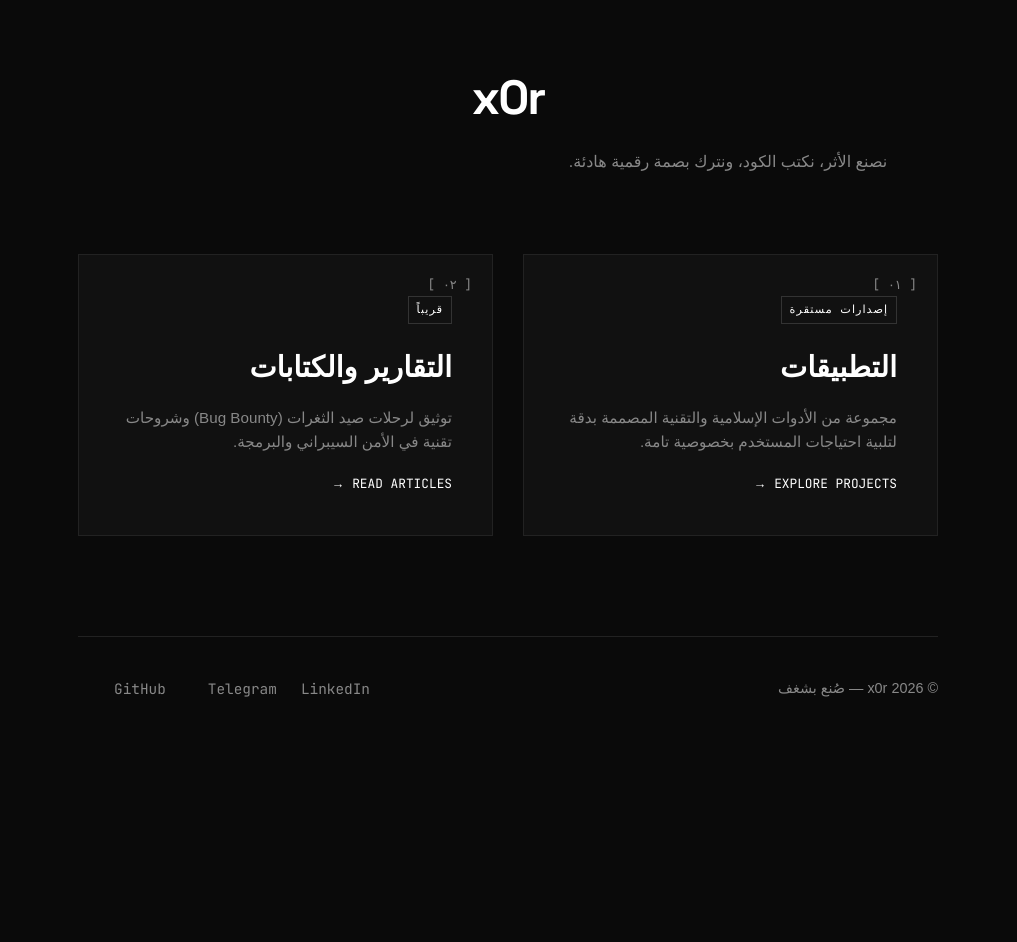
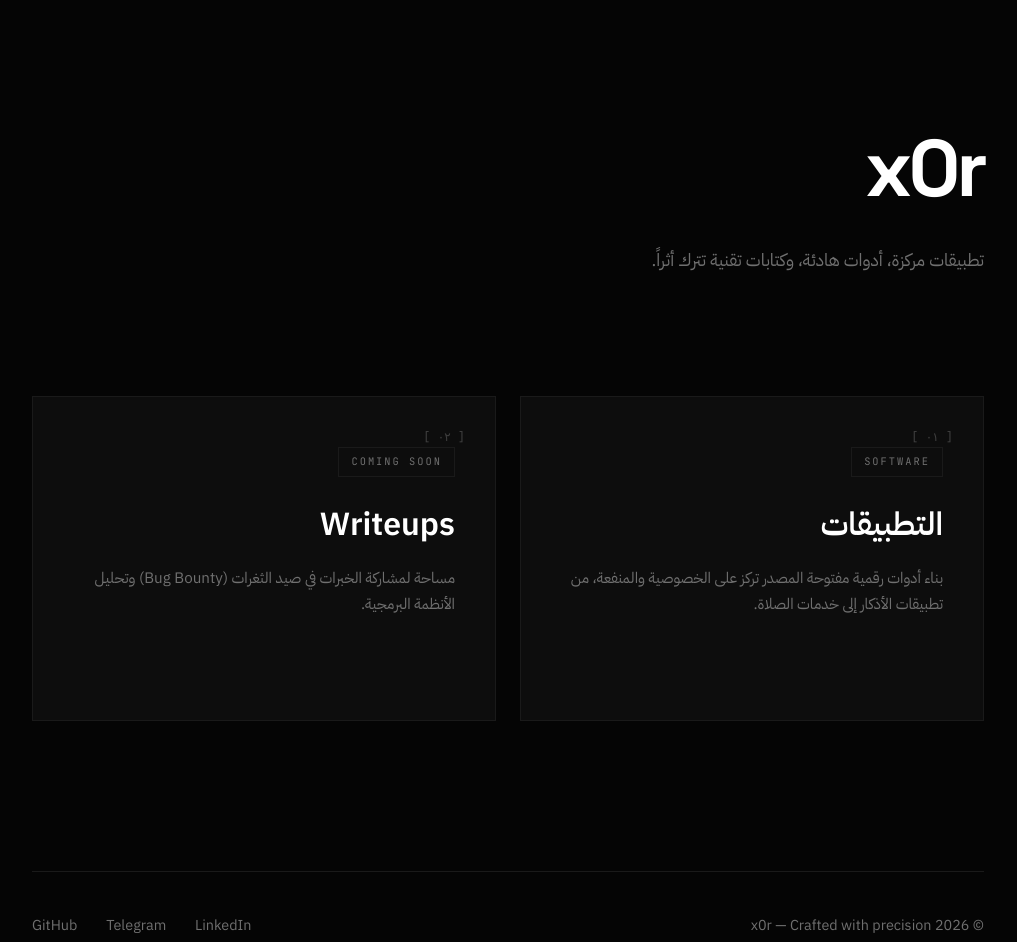
Before and after one commit to x0r-1/x0r-1.github.io, a plain HTML site: page index.html in a window 1280 px wide. Shown: the whole page, without its empty margins (132-1149 px from the left). Before the commit the page ends 800 px from the top, so only its background shows below. Drawn offline with Linux system fonts and the light colour scheme.

Commit message:
Update index.html

```diff
--- a/index.html
+++ b/index.html
@@ -3,142 +3,185 @@
 <head>
   <meta charset="UTF-8" />
   <meta name="viewport" content="width=device-width, initial-scale=1.0"/>
-  <title>x0r — Projects & Writeups</title>
-  <link rel="stylesheet" href="assets/css/style.css">
+  <title>x0r — Portfolio</title>
 
   <link href="https://fonts.googleapis.com/css2?family=Space+Grotesk:wght@400;700&family=JetBrains+Mono:wght@400;600&family=IBM+Plex+Sans+Arabic:wght@400;600&display=swap" rel="stylesheet">
 
   <style>
+    /* المتغيرات الأساسية للهوية البصرية */
     :root {
-      --bg: #0a0a0a;
-      --card-bg: #111;
-      --accent: #fff;
-      --text-muted: #888;
-      --transition: all 0.4s cubic-bezier(0.16, 1, 0.3, 1);
+      --bg: #050505;
+      --card-bg: #0d0d0d;
+      --accent: #ffffff;
+      --text-muted: #707070;
+      --border: #1a1a1a;
+      --transition: all 0.5s cubic-bezier(0.19, 1, 0.22, 1);
+    }
+
+    * {
+      box-sizing: border-box;
+      selection-background: var(--accent);
+      selection-color: var(--bg);
     }
 
     body {
       background-color: var(--bg);
       color: var(--accent);
-      font-family: 'IBM+Plex+Sans+Arabic', sans-serif;
+      font-family: 'IBM Plex Sans Arabic', sans-serif;
       margin: 0;
-      line-height: 1.6;
+      overflow-x: hidden;
+      line-height: 1.7;
     }
 
     .container {
-      max-width: 900px;
+      max-width: 1000px;
       margin: 0 auto;
-      padding: 60px 20px;
+      padding: 100px 24px;
     }
 
+    /* الهيدر */
     header {
-      margin-bottom: 80px;
-      text-align: center;
-      animation: fadeIn 1s ease-out;
+      margin-bottom: 120px;
+      animation: reveal 1.2s ease;
     }
 
     header h1 {
       font-family: 'Space Grotesk', sans-serif;
-      font-size: 3rem;
-      margin-bottom: 10px;
-      letter-spacing: -2px;
+      font-size: clamp(3rem, 10vw, 5rem);
+      margin: 0;
+      letter-spacing: -4px;
+      font-weight: 700;
     }
 
-    /* نظام الكروت الجديد */
+    header p {
+      color: var(--text-muted);
+      font-size: 1.1rem;
+      max-width: 500px;
+      margin-top: 10px;
+    }
+
+    /* شبكة المشاريع - كروت */
     .projects-grid {
       display: grid;
-      grid-template-columns: repeat(auto-fit, minmax(300px, 1fr));
-      gap: 30px;
+      grid-template-columns: repeat(auto-fit, minmax(340px, 1fr));
+      gap: 24px;
     }
 
     .card {
       background: var(--card-bg);
-      border: 1px solid #222;
-      padding: 40px;
+      border: 1px solid var(--border);
+      padding: 50px 40px;
       position: relative;
-      overflow: hidden;
-      transition: var(--transition);
-      cursor: pointer;
       text-decoration: none;
       color: inherit;
-      display: block;
+      transition: var(--transition);
+      display: flex;
+      flex-direction: column;
+      justify-content: space-between;
+      min-height: 300px;
     }
 
+    /* الرقم الصغير في الزاوية */
     .card::before {
       content: attr(data-index);
       font-family: 'JetBrains Mono';
       position: absolute;
-      top: 20px;
-      left: 20px;
-      font-size: 0.8rem;
+      top: 30px;
+      right: 30px;
+      font-size: 0.75rem;
       color: var(--text-muted);
+      opacity: 0.5;
     }
 
-    /* الأنييميشن عند المرور بالماوس (Hover) */
+    /* الأنيميشن عند المرور بالماوس */
     .card:hover {
-      border-color: #444;
-      transform: translateY(-10px);
-      box-shadow: 0 20px 40px rgba(0,0,0,0.4);
+      border-color: #333;
+      background: #111;
+      transform: translateY(-8px);
+    }
+
+    .card:hover h2 {
+      transform: translateX(-10px);
     }
 
     .card h2 {
-      font-size: 1.8rem;
-      margin-top: 20px;
-      margin-bottom: 10px;
+      font-size: 2rem;
+      margin: 0 0 15px 0;
       transition: var(--transition);
+      font-weight: 600;
     }
 
     .card p {
       color: var(--text-muted);
       font-size: 0.95rem;
+      margin-bottom: 30px;
+    }
+
+    .status-tag {
+      font-family: 'JetBrains Mono';
+      font-size: 0.65rem;
+      letter-spacing: 2px;
+      text-transform: uppercase;
+      color: var(--text-muted);
+      border: 1px solid var(--border);
+      padding: 5px 12px;
+      width: fit-content;
       margin-bottom: 20px;
     }
 
-    .card .status {
+    .card-footer {
       font-family: 'JetBrains Mono';
-      font-size: 0.7rem;
-      text-transform: uppercase;
-      letter-spacing: 1px;
-      padding: 4px 8px;
-      border: 1px solid #333;
-      display: inline-block;
+      font-size: 0.8rem;
+      display: flex;
+      align-items: center;
+      gap: 10px;
+      opacity: 0;
+      transition: var(--transition);
     }
 
-    /* تأثير الكلام "الفخم" عند الضغط */
-    .card:active {
-      transform: scale(0.98);
+    .card:hover .card-footer {
+      opacity: 1;
     }
 
+    /* التذييل */
     footer {
-      margin-top: 100px;
+      margin-top: 150px;
       padding-top: 40px;
-      border-top: 1px solid #222;
+      border-top: 1px solid var(--border);
       display: flex;
       justify-content: space-between;
+      align-items: center;
+      flex-wrap: wrap;
+      gap: 20px;
+    }
+
+    footer .copyright {
       color: var(--text-muted);
       font-size: 0.9rem;
     }
 
-    footer a {
+    footer .links a {
       color: var(--text-muted);
       text-decoration: none;
-      margin-right: 20px;
+      margin-right: 25px;
+      font-size: 0.9rem;
       transition: 0.3s;
     }
 
-    footer a:hover {
+    footer .links a:hover {
       color: var(--accent);
     }
 
-    @keyframes fadeIn {
-      from { opacity: 0; transform: translateY(20px); }
-      to { opacity: 1; transform: translateY(0); }
+    /* أنيميشن الدخول */
+    @keyframes reveal {
+      from { opacity: 0; transform: translateY(30px); filter: blur(10px); }
+      to { opacity: 1; transform: translateY(0); filter: blur(0); }
     }
 
-    /* تحسين الأرقام العربية لتظهر بشكل فخم */
-    [dir="rtl"] .card::before {
-      left: auto;
-      right: 20px;
+    @media (max-width: 600px) {
+      .container { padding: 60px 20px; }
+      header { margin-bottom: 60px; }
+      .card { padding: 30px; }
     }
   </style>
 </head>
@@ -149,30 +192,34 @@
 
     <header>
       <h1>x0r</h1>
-      <p style="color: var(--text-muted);">نصنع الأثر، نكتب الكود، ونترك بصمة رقمية هادئة.</p>
+      <p>تطبيقات مركزة، أدوات هادئة، وكتابات تقنية تترك أثراً.</p>
     </header>
 
-    <div class="projects-grid">
+    <main class="projects-grid">
 
       <a href="apps.html" class="card" data-index="[ ٠١ ]">
-        <div class="status">إصدارات مستقرة</div>
-        <h2>التطبيقات</h2>
-        <p>مجموعة من الأدوات الإسلامية والتقنية المصممة بدقة لتلبية احتياجات المستخدم بخصوصية تامة.</p>
-        <div style="font-family: 'JetBrains Mono'; font-size: 0.8rem;">EXPLORE PROJECTS →</div>
+        <div>
+          <div class="status-tag">Software</div>
+          <h2>التطبيقات</h2>
+          <p>بناء أدوات رقمية مفتوحة المصدر تركز على الخصوصية والمنفعة، من تطبيقات الأذكار إلى خدمات الصلاة.</p>
+        </div>
+        <div class="card-footer">VIEW PROJECTS <span>←</span></div>
       </a>
 
       <a href="#" class="card" data-index="[ ٠٢ ]">
-        <div class="status">قريباً</div>
-        <h2>التقارير والكتابات</h2>
-        <p>توثيق لرحلات صيد الثغرات (Bug Bounty) وشروحات تقنية في الأمن السيبراني والبرمجة.</p>
-        <div style="font-family: 'JetBrains Mono'; font-size: 0.8rem;">READ ARTICLES →</div>
+        <div>
+          <div class="status-tag">Coming Soon</div>
+          <h2>Writeups</h2>
+          <p>مساحة لمشاركة الخبرات في صيد الثغرات (Bug Bounty) وتحليل الأنظمة البرمجية.</p>
+        </div>
+        <div class="card-footer">READ MORE <span>←</span></div>
       </a>
 
-    </div>
+    </main>
 
     <footer>
-      <div>© 2026 x0r — صُنع بشغف</div>
-      <div>
+      <div class="copyright">© 2026 x0r — Crafted with precision</div>
+      <div class="links">
         <a href="https://github.com/x0r-1">GitHub</a>
         <a href="https://t.me/x0r_123">Telegram</a>
         <a href="https://www.linkedin.com/in/osama-alaa-el-bendary-379452380/">LinkedIn</a>
@@ -181,17 +228,5 @@
 
   </div>
 
-  <script>
-    // إضافة تأثير "الفخامة" عند الضغط: تفتيح الكارت لحظياً
-    document.querySelectorAll('.card').forEach(card => {
-      card.addEventListener('mousedown', () => {
-        card.style.backgroundColor = '#1a1a1a';
-      });
-      card.addEventListener('mouseup', () => {
-        card.style.backgroundColor = 'var(--card-bg)';
-      });
-    });
-  </script>
-
 </body>
 </html>
```
